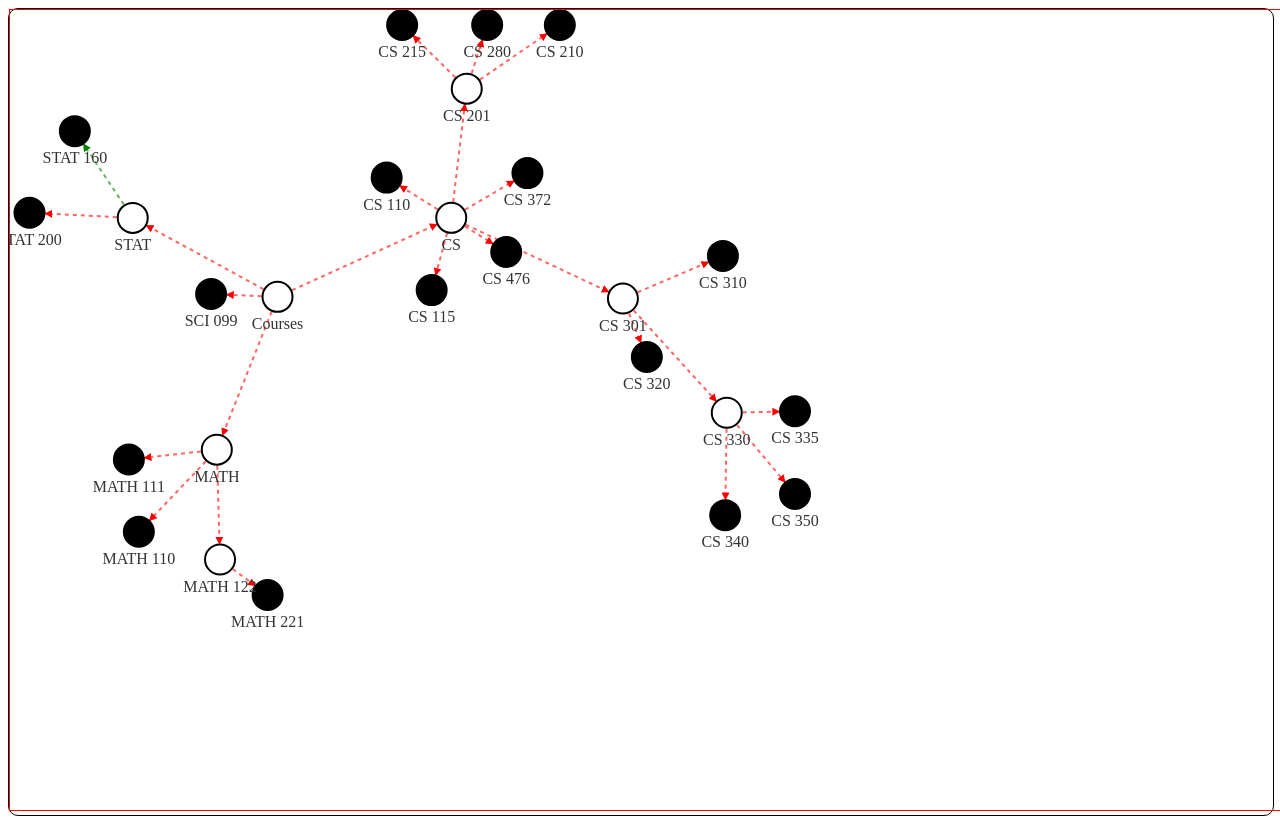
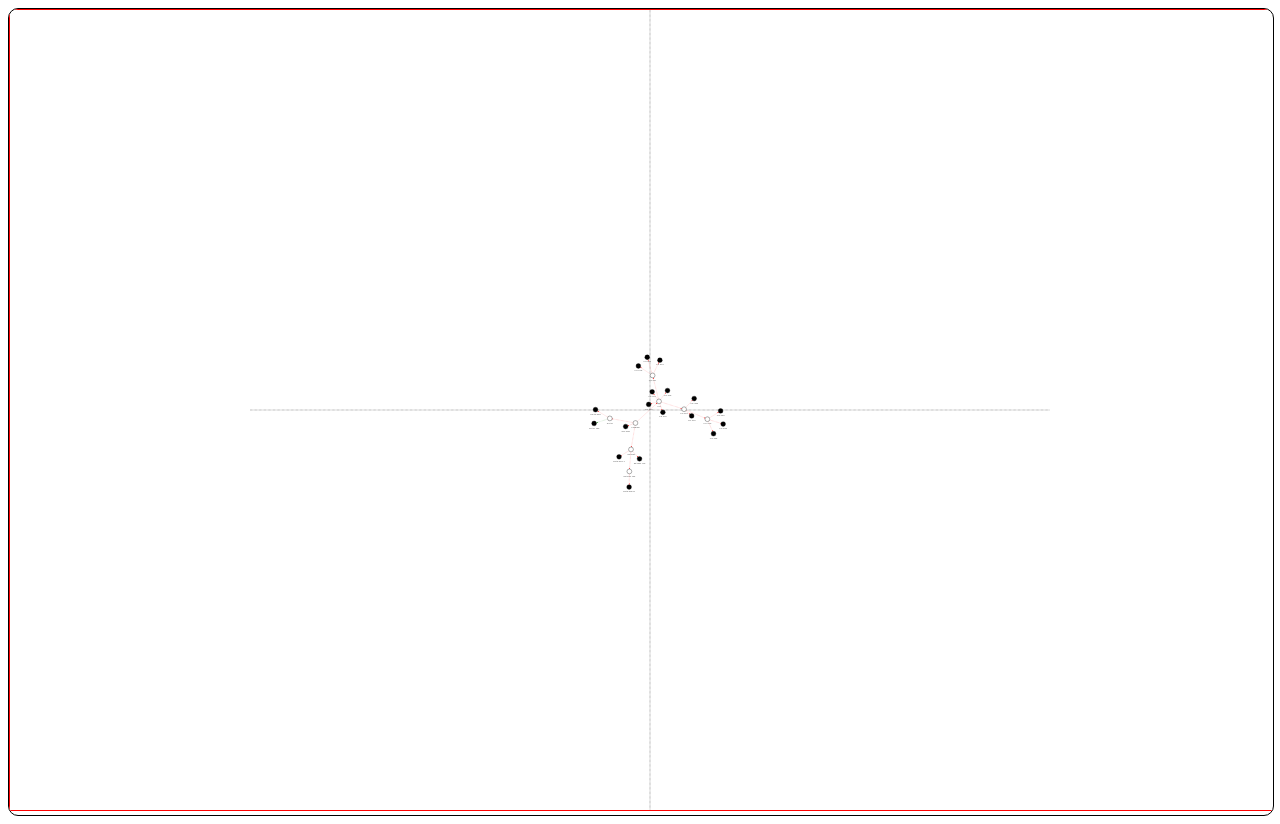
Before and after one commit to mohammadzfr/CourseVisualizer, a website: page src/index.html in a window 1280 px wide. Drawn offline with Linux system fonts and the light colour scheme.

Commit message:
centered graph

```diff
--- a/src/graph.js
+++ b/src/graph.js
@@ -1,4 +1,3 @@
-
 // Define the drag behavior
 const drag = (simulation) => {
   function dragstarted(event, d) {
@@ -8,8 +7,16 @@ const drag = (simulation) => {
   }
 
   function dragged(event, d) {
-    d.fx = event.x;
-    d.fy = event.y;
+    d.fx = d.x + event.dx;
+    d.fy = d.y + event.dy;
+
+    // Update the link coordinates to stay connected with the node
+    link
+      .filter((linkData) => linkData.source === d || linkData.target === d)
+      .attr("x1", (linkData) => linkData.source.x)
+      .attr("y1", (linkData) => linkData.source.y)
+      .attr("x2", (linkData) => linkData.target.x)
+      .attr("y2", (linkData) => linkData.target.y);
   }
 
   function dragended(event, d) {
@@ -45,17 +52,38 @@ function createForceDirectedGraph(jsonUrl) {
   // Attach an event listener to the window's resize event
   window.addEventListener("resize", handleResize);
 
-  const width = 800;
-  const height = 600;
+  const width = 5000;
+  const height = 5000;
 
   const svg = d3
     .create("svg")
     .attr("width", "100%") // Set initial width to 100% of the parent container
     .attr("height", "100%") // Set initial height to 100% of the parent container
-    .attr("id", "graph");
+    .attr("id", "graph")
+    .attr("viewBox", `0 0 ${width} ${height}`);
 
   const container = svg.append("g");
 
+  container
+    .append("line")
+    .attr("x1", 0)
+    .attr("y1", height / 2)
+    .attr("x2", width)
+    .attr("y2", height / 2)
+    .attr("stroke", "gray")
+    .attr("stroke-width", 5)
+    .attr("stroke-dasharray", "4,4");
+
+  // Add vertical line
+  container
+    .append("line")
+    .attr("x1", width / 2)
+    .attr("y1", 0)
+    .attr("x2", width / 2)
+    .attr("y2", height)
+    .attr("stroke", "gray")
+    .attr("stroke-width", 5)
+    .attr("stroke-dasharray", "4,4");
   function zoomed(event) {
     container.attr("transform", event.transform);
   }
@@ -66,7 +94,7 @@ function createForceDirectedGraph(jsonUrl) {
       [0, 0],
       [width, height],
     ])
-    .scaleExtent([0.1, 4])
+    .scaleExtent([0, 0])
     .on("zoom", zoomed);
 
   svg.call(zoom);
@@ -130,13 +158,11 @@ function createForceDirectedGraph(jsonUrl) {
       .attr("d", "M0,-3L6,0L0,3");
   }
 
-
   d3.json(jsonUrl)
     .then((data) => {
       const root = d3.hierarchy(data);
       const links = root.links();
       const nodes = root.descendants();
-
 
       const simulation = d3
         .forceSimulation(nodes)
@@ -203,7 +229,6 @@ function createForceDirectedGraph(jsonUrl) {
 
       // appending node's name to respective node
       node.append("title").text((d) => d.data.code);
-
 
       simulation.on("tick", () => {
         link
--- a/src/style.css
+++ b/src/style.css
@@ -1,5 +1,5 @@
 #graph-container {
-    /* overflow: hidden; */
+    overflow: hidden;
     border: 1px solid black;
     border-radius: 10px;
     width: 100%;
```
